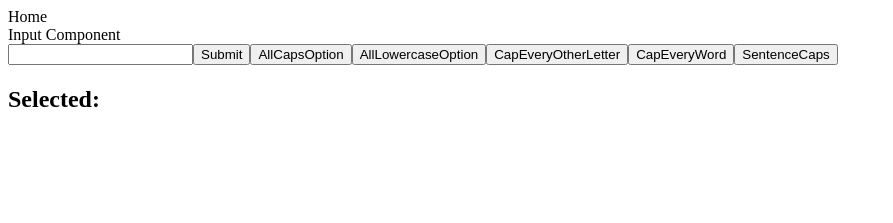
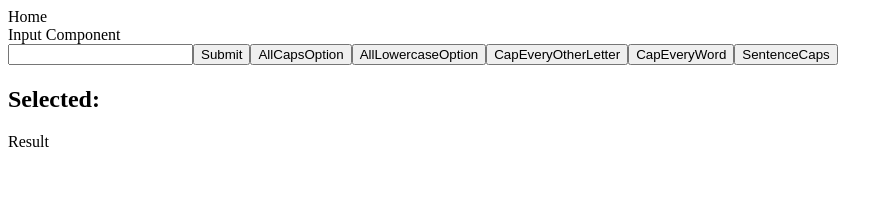
Before and after one commit to letmeeatbrioche/capitalization-app, a Next.js app: page / in a window 1280 px wide. Shown: the top 223 px of the page, without its empty margins (0-893 px from the left). Built offline with nearby package versions, Linux system fonts and the light colour scheme.

Commit message:
Add Result comp to Home

```diff
--- a/src/app/page.tsx
+++ b/src/app/page.tsx
@@ -1,10 +1,11 @@
-import { Input } from "../components";
+import { Input, Result } from "../components";
 
 export default function Home() {
   return (
     <div>
       Home
       <Input />
+      <Result />
     </div>
   )
 }
```
